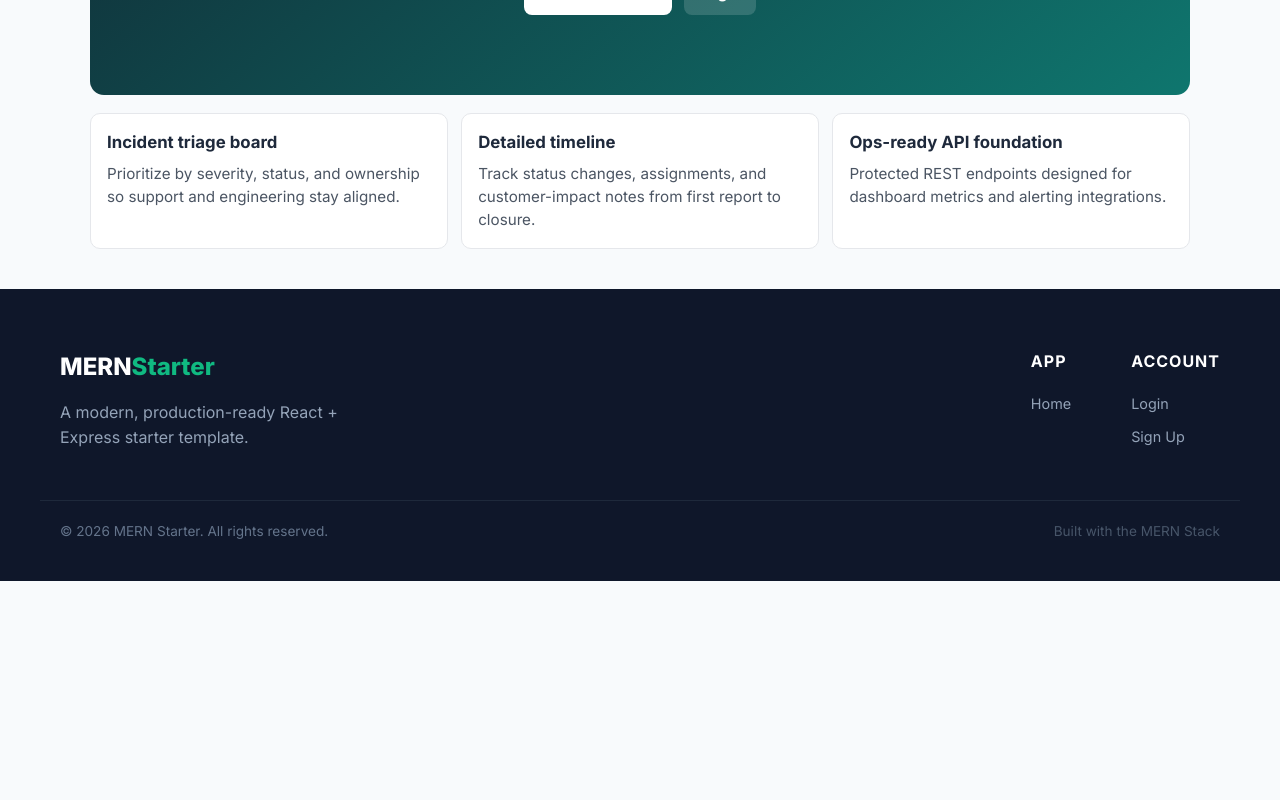
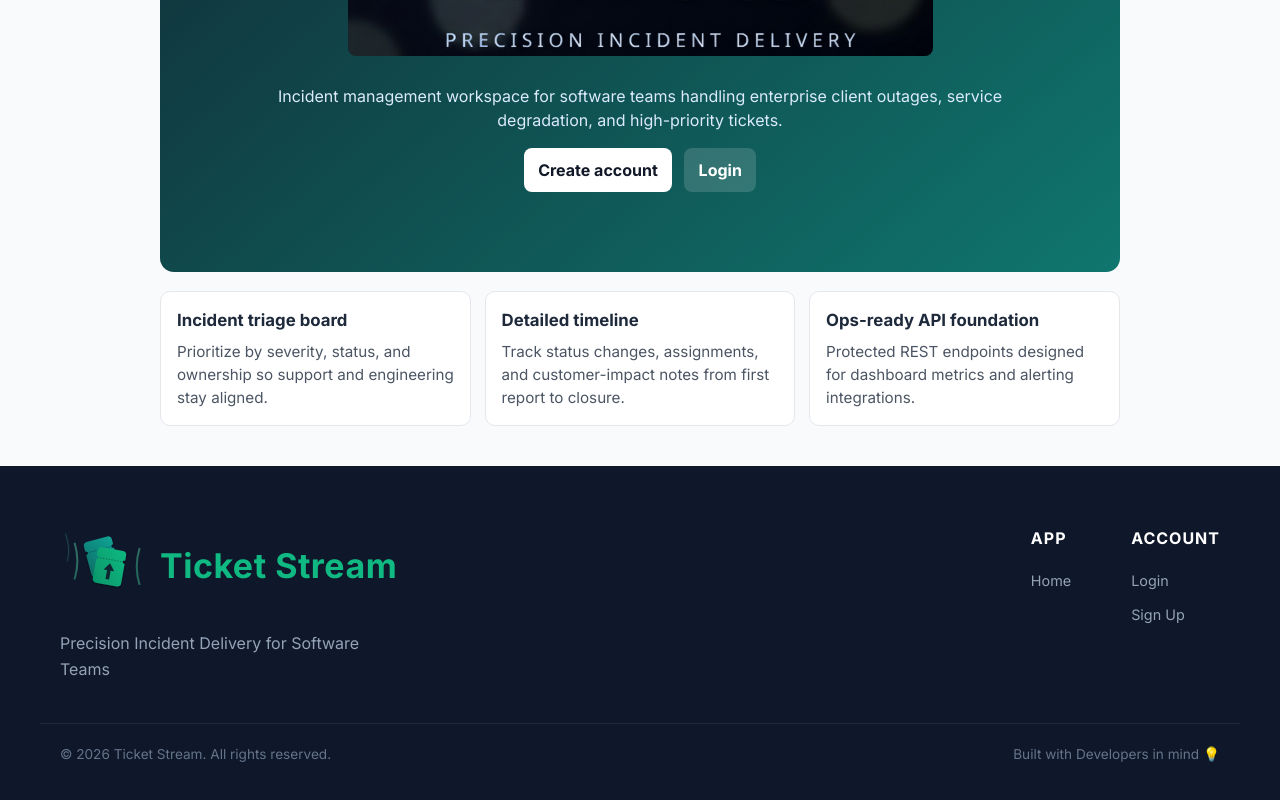
Before and after one commit to zacharybaca/ticket-stream, a React (Vite) app in the folder client/: page / in a window 1280 px wide. Shown: the part 692-1492 px from the top of the page. Before the commit the page ends 1273 px from the top, so only its background shows below. Built offline with nearby package versions, Linux system fonts and the light colour scheme; no server answers.

Commit message:
added more design changes

```diff
--- a/client/src/components/Layout/Footer/Footer.jsx
+++ b/client/src/components/Layout/Footer/Footer.jsx
@@ -1,5 +1,6 @@
 import React from 'react';
 import { Link } from 'react-router-dom';
+import { NavbarLogo } from '../Logo/NavbarLogo';
 import './footer.css';
 
 const Footer = () => {
@@ -10,10 +11,10 @@ const Footer = () => {
       <div className="footer-container">
         <div className="footer-brand">
           <Link to="/" className="footer-logo">
-            MERN<span className="logo-accent">Starter</span>
+            <NavbarLogo />
           </Link>
           <p className="footer-tagline">
-            A modern, production-ready React + Express starter template.
+            Precision Incident Delivery for Software Teams
           </p>
         </div>
 
@@ -31,9 +32,9 @@ const Footer = () => {
       </div>
 
       <div className="footer-bottom">
-        <p>&copy; {currentYear} MERN Starter. All rights reserved.</p>
+        <p>&copy; {currentYear} Ticket Stream. All rights reserved.</p>
         <div className="footer-legal">
-          <span>Built with the MERN Stack</span>
+          <span>Built with Developers in mind 💡</span>
         </div>
       </div>
     </footer>
--- a/client/src/components/Layout/Footer/footer.css
+++ b/client/src/components/Layout/Footer/footer.css
@@ -81,7 +81,7 @@
 }
 
 .footer-legal span {
-  color: #475569;
+  color: #64748b;
 }
 
 /* Mobile Responsiveness */
--- a/client/src/components/Pages/home.css
+++ b/client/src/components/Pages/home.css
@@ -1,11 +1,11 @@
 .home-page {
-  width: min(1100px, 94%);
+  width: min(75%, 94%);
   margin: 0 auto;
   padding: 1.5rem 0 2.5rem;
 }
 
 .home-logo {
-  width: 50%;
+  width: 75%;
   height: auto;
   border-radius: 8px;
   margin-bottom: 1rem;
```
